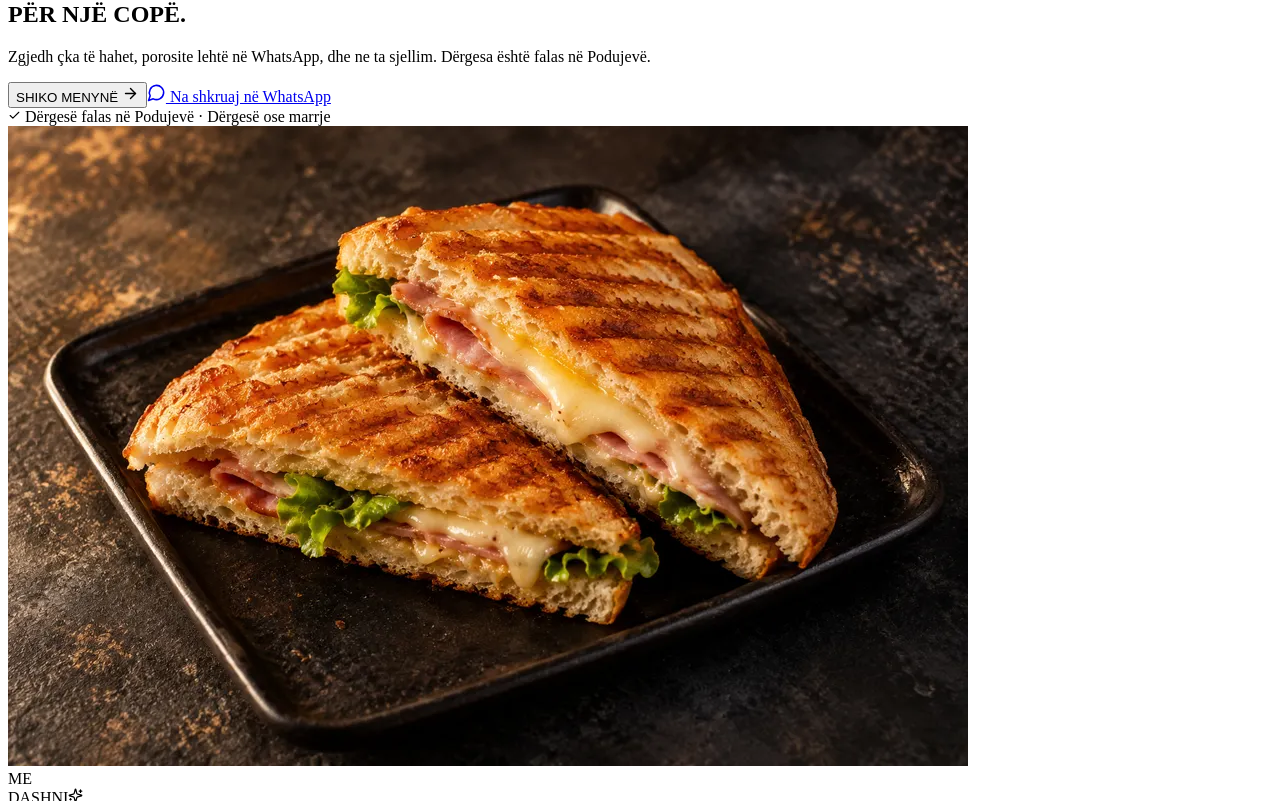
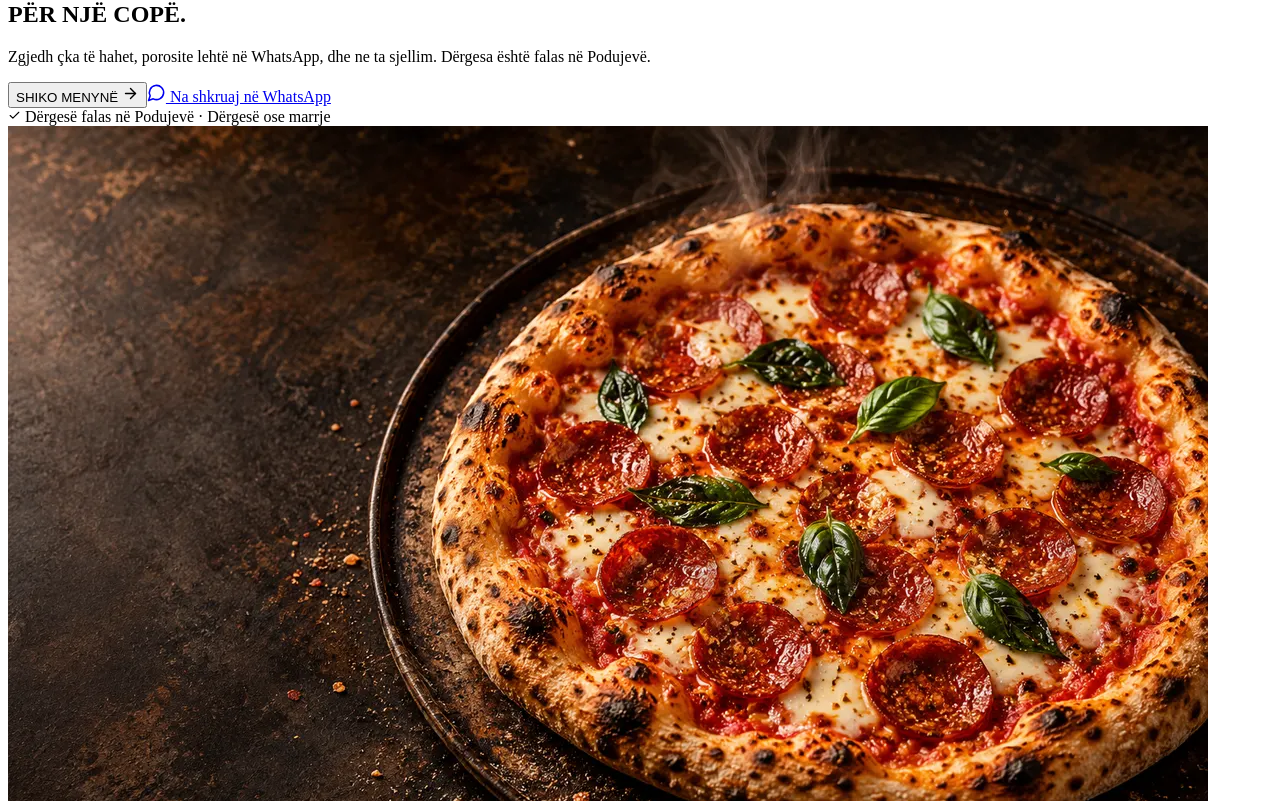
Before and after one commit to Adonitt/Dua-Pizza, a React (Vite) app: page / in a window 1280 px wide. Shown: the part 1019-1820 px from the top of the page. Built offline with nearby package versions, Linux system fonts and the light colour scheme; the HTML template or start-up script is replaced by a standard one; a web font is replaced by a local one.

Commit message:
changed bg of balline

```diff
--- a/src/App.jsx
+++ b/src/App.jsx
@@ -20,8 +20,17 @@ function isOrderingOpen() {
 }
 const heroSlides = [
   { image: '/images/pizza-hero.webp', label: 'Pica e sapopjekur', caption: 'E SAPOPJEKUR, GATI PËR TY' },
-  { image: '/images/sandwich.webp', label: 'Sanduiç i freskët', caption: 'SANDUIÇ I NGROHTË, GATI PËR TY' },
-  { image: '/images/drinks.webp', label: 'Pije të ftohta', caption: 'PIJET E FRESKËTA, GATI PËR TY' },
+  { image: '/images/sandwich-hero.png', label: 'Sanduiç i freskët', caption: 'SANDUIÇ I NGROHTË, GATI PËR TY' },
+  {
+    image: '/images/pije/coca-cola.webp',
+    label: 'Pijet e preferuara',
+    caption: 'PIJET E PREFERUARA, TË FTOHTA',
+    drinks: [
+      { image: '/images/pije/fanta-orange.webp', label: 'Fanta' },
+      { image: '/images/pije/coca-cola.webp', label: 'Coca-Cola' },
+      { image: '/images/pije/golden%20eagle.webp', label: 'Golden Eagle' },
+    ],
+  },
 ];
 
 function Logo({ className = '' }) {
@@ -41,6 +50,7 @@ function App() {
   const [addedProduct, setAddedProduct] = useState('');
   const [customer, setCustomer] = useState({ name: '', phone: '', address: '', note: '' });
   const toastTimer = useRef(null);
+  const heroTouchStartX = useRef(null);
   const firstProductCardRef = useRef(null);
   const scrollToProductsRef = useRef(false);
 
@@ -48,12 +58,6 @@ function App() {
   const total = useMemo(() => cart.reduce((sum, item) => sum + (item.price ?? 0) * item.quantity, 0), [cart]);
   const hasPriceToConfirm = cart.some((item) => item.price == null);
   const visibleProducts = products.filter((item) => item.category === category);
-
-  useEffect(() => {
-    if (window.matchMedia('(prefers-reduced-motion: reduce)').matches) return undefined;
-    const slideTimer = window.setInterval(() => setHeroSlide((current) => (current + 1) % heroSlides.length), 5000);
-    return () => window.clearInterval(slideTimer);
-  }, []);
 
   useEffect(() => {
     const hoursTimer = window.setInterval(() => setStoreOpen(isOrderingOpen()), 15000);
@@ -120,6 +124,14 @@ function App() {
     setCategory(nextCategory);
   };
 
+  const handleHeroSwipeEnd = (event) => {
+    const startX = heroTouchStartX.current;
+    const endX = event.changedTouches[0]?.clientX;
+    heroTouchStartX.current = null;
+    if (startX == null || endX == null || Math.abs(endX - startX) < 45) return;
+    setHeroSlide((current) => (current + (endX < startX ? 1 : -1) + heroSlides.length) % heroSlides.length);
+  };
+
   return (
     <div className="site-shell">
       <div className="announcement"><Sparkles className="announcement-dot" size={11} aria-hidden="true" /> DËRGESA FALAS NË GJITHË PODUJEVËN <span className="announcement-separator" aria-hidden="true"><Sparkles size={12} /></span> SHIJE QË TË MBETET N'MEND</div>
@@ -150,8 +162,12 @@ function App() {
             </div>
             <div className="hero-note"><span className="note-check"><Check size={13} /></span> Dërgesë falas në Podujevë <span className="note-divider">·</span> Dërgesë ose marrje</div>
           </div>
-          <div className="hero-art" aria-label="Fotografi të produkteve DUA Pizza">
-            <div className="hero-photo"><img key={heroSlides[heroSlide].image} src={heroSlides[heroSlide].image} alt={heroSlides[heroSlide].label} /></div>
+          <div className="hero-art" aria-label="Fotografi të produkteve DUA Pizza. Rrëshqit majtas ose djathtas për të ndërruar foton." onTouchStart={(event) => { heroTouchStartX.current = event.touches[0]?.clientX ?? null; }} onTouchEnd={handleHeroSwipeEnd} onTouchCancel={() => { heroTouchStartX.current = null; }} onKeyDown={(event) => { if (event.key === 'ArrowRight') setHeroSlide((current) => (current + 1) % heroSlides.length); if (event.key === 'ArrowLeft') setHeroSlide((current) => (current - 1 + heroSlides.length) % heroSlides.length); }}>
+            <div className={`hero-photo${heroSlides[heroSlide].drinks ? ' hero-photo-drinks' : ''}`}>
+              {heroSlides[heroSlide].drinks
+                ? <div className="hero-drink-lineup" aria-label="Coca-Cola, Fanta dhe Golden Eagle">{heroSlides[heroSlide].drinks.map((drink) => <img key={drink.label} src={drink.image} alt={drink.label} />)}</div>
+                : <img key={heroSlides[heroSlide].image} src={heroSlides[heroSlide].image} alt={heroSlides[heroSlide].label} />}
+            </div>
             <div className="hero-sticker"><span>ME<br />DASHNI</span><Sparkles className="sticker-star" size={15} aria-hidden="true" /></div>
             <div className="photo-caption"><span>{String(heroSlide + 1).padStart(2, '0')} /</span> {heroSlides[heroSlide].caption}</div>
             <div className="hero-slide-dots" aria-label="Fotot e prezantuara">{heroSlides.map((slide, index) => <button key={slide.image} type="button" className={index === heroSlide ? 'active' : ''} aria-label={`Shfaq: ${slide.label}`} aria-pressed={index === heroSlide} onClick={() => setHeroSlide(index)} />)}</div>
```
Also changed, not shown: src/styles.css, 7 other files (tests, documents, lock files or other folders).
